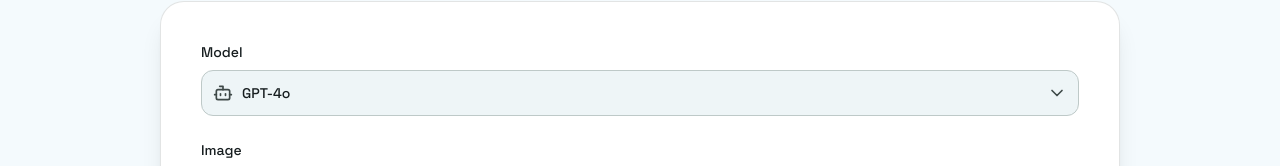
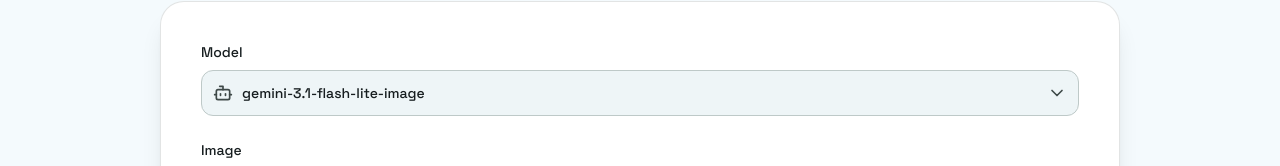
Before and after one commit to jnmlfc89009/jrp-crew-brickmine-pro, a React (Vite) app: page / in a window 1280 px wide. Shown: the part 471-637 px from the top of the page. Built offline with nearby package versions, Linux system fonts and the light colour scheme.

Commit message:
Update model name in UI

```diff
--- a/src/components/ToolInterface.tsx
+++ b/src/components/ToolInterface.tsx
@@ -66,7 +66,7 @@
         <label className="block text-sm font-medium text-on-surface mb-2">Model</label>
         <div className="relative">
           <select className="block w-full pl-10 pr-10 py-3 text-base border border-outline-variant focus:outline-none focus:ring-primary focus:border-primary sm:text-sm rounded-xl appearance-none bg-surface-container-low cursor-pointer text-on-surface">
-            <option>GPT-4o</option>
+            <option>gemini-3.1-flash-lite-image</option>
           </select>
           <div className="absolute inset-y-0 left-0 pl-3 flex items-center pointer-events-none">
             <Bot className="h-5 w-5 text-on-surface-variant" />
```
